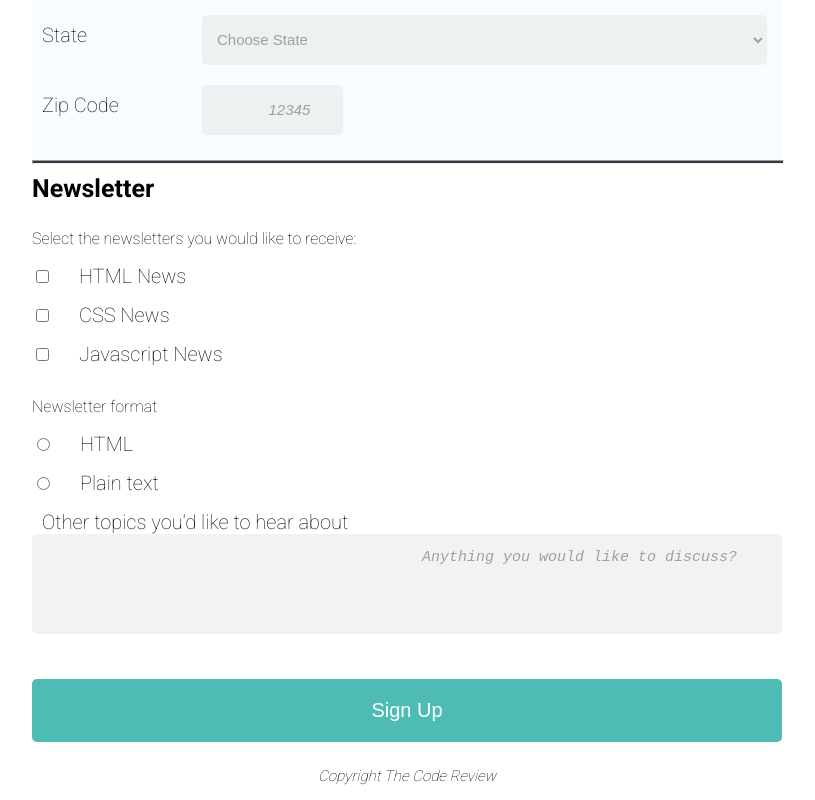
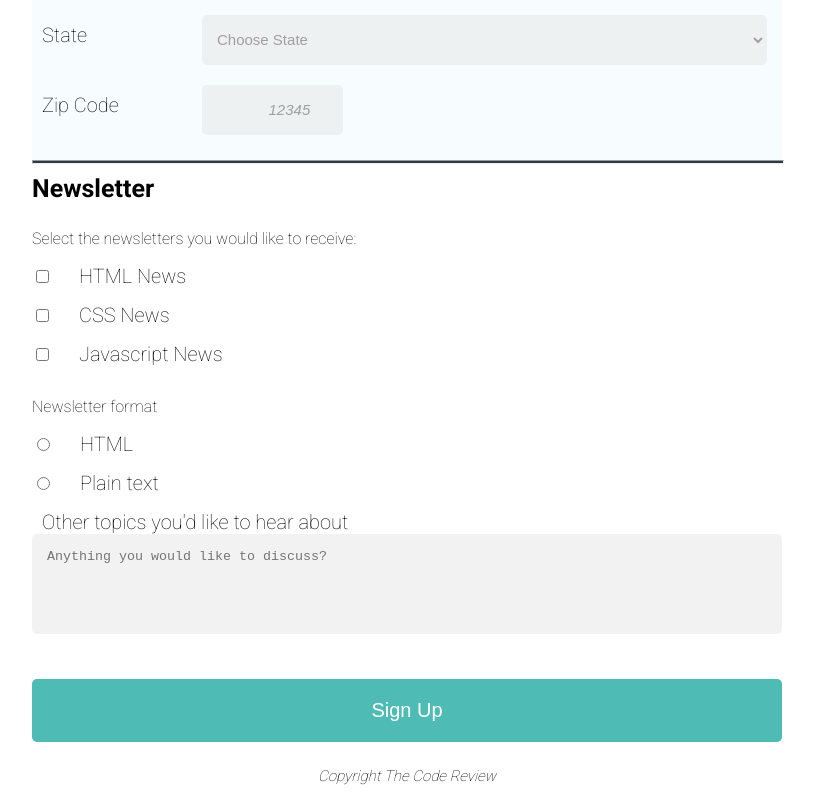
Before and after one commit to schmay33/Online-Registration-Form-TD3, a plain HTML site: page index.html in a window 1280 px wide. Shown: the part 614-1414 px from the top of the page, without its empty margins (233-1048 px from the left). Drawn offline with Linux system fonts and the light colour scheme.

Commit message:
Update textarea

```diff
--- a/css/styles.css
+++ b/css/styles.css
@@ -144,7 +144,7 @@ textarea:active {
     outline: 1px solid rgb(45, 57, 69) !important;
     transition: all 300ms ease-in-out;
 }
-::placeholder {
+:not(textarea)::placeholder {
     text-align: right;
     padding-right: 2em;
     color: rgba(0, 0, 0, 0.336);
```
